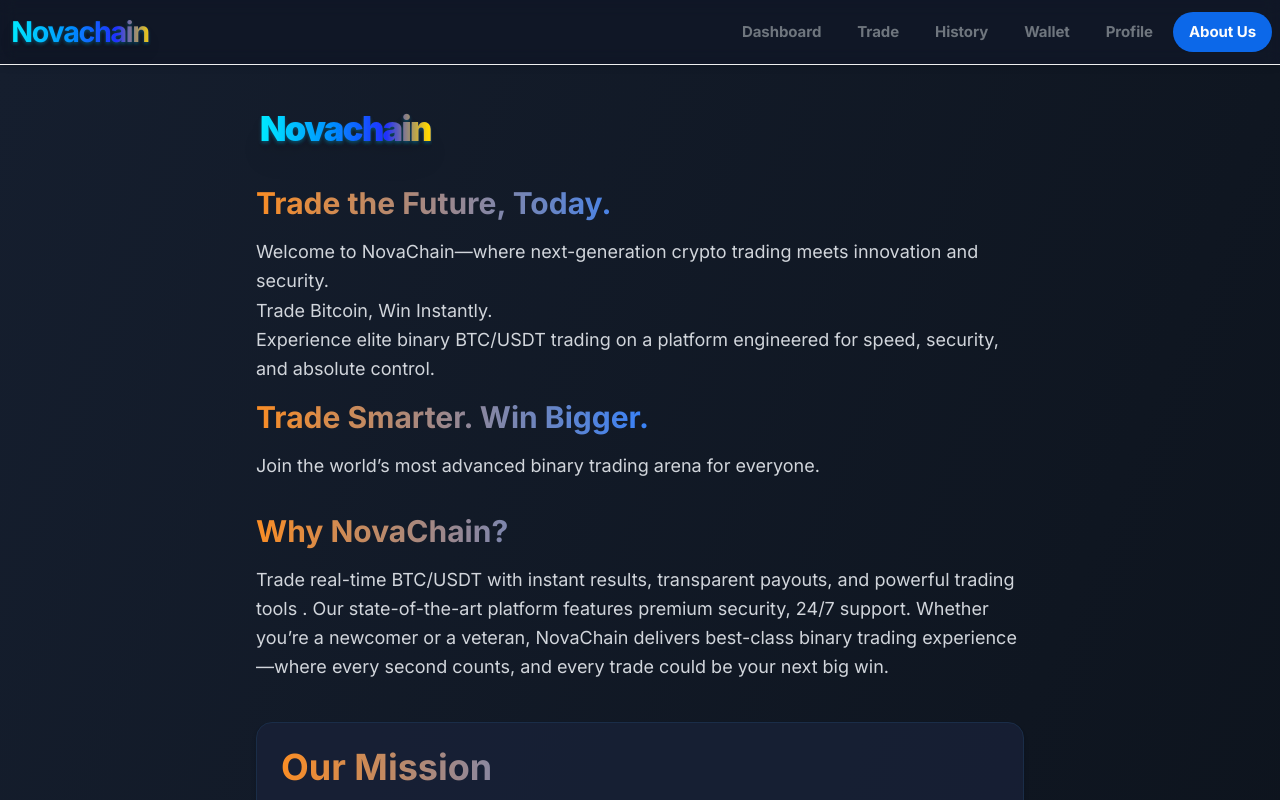
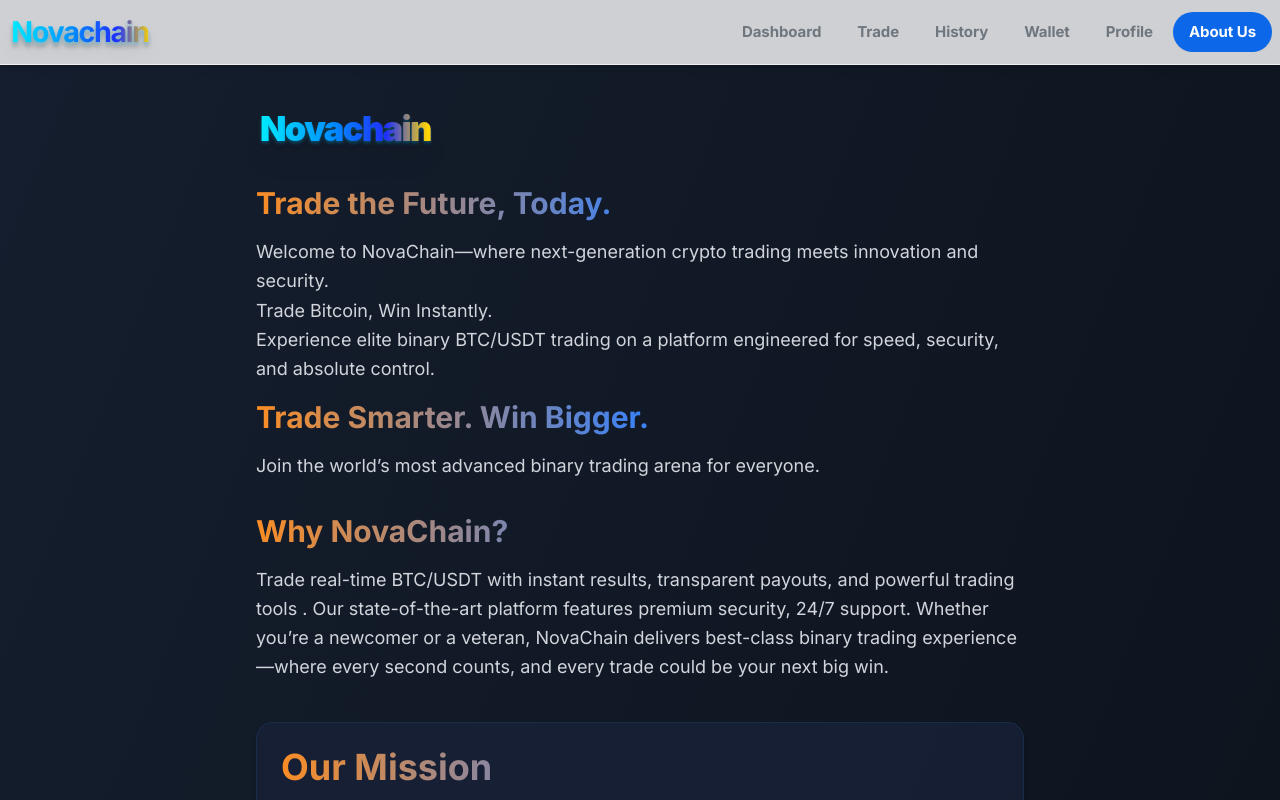
Before and after one commit to GarySPS/novachain-frontend, a React (Create React App) app: page /about in a window 1280 px wide. Shown: the top 800 px of the page. Built offline with nearby package versions, Linux system fonts and the light colour scheme.

Commit message:
Update navbar to milky white background

```diff
--- a/src/components/navbar.js
+++ b/src/components/navbar.js
@@ -18,7 +18,7 @@ export default function NavBar() {
   const location = useLocation();
 
   return (
-    <header className="sticky top-0 z-30 bg-theme-on-surface-1/80 backdrop-blur border-b border-theme-stroke shadow-md w-full">
+    <header className="sticky top-0 z-30 bg-white/80 backdrop-blur-xl border-b border-theme-stroke shadow-md w-full">
       <div className="max-w-7xl mx-auto flex items-center justify-between h-16 px-4 sm:px-2 w-full">
         {/* Logo */}
         <Link to="/" className="flex items-center gap-3">
```
